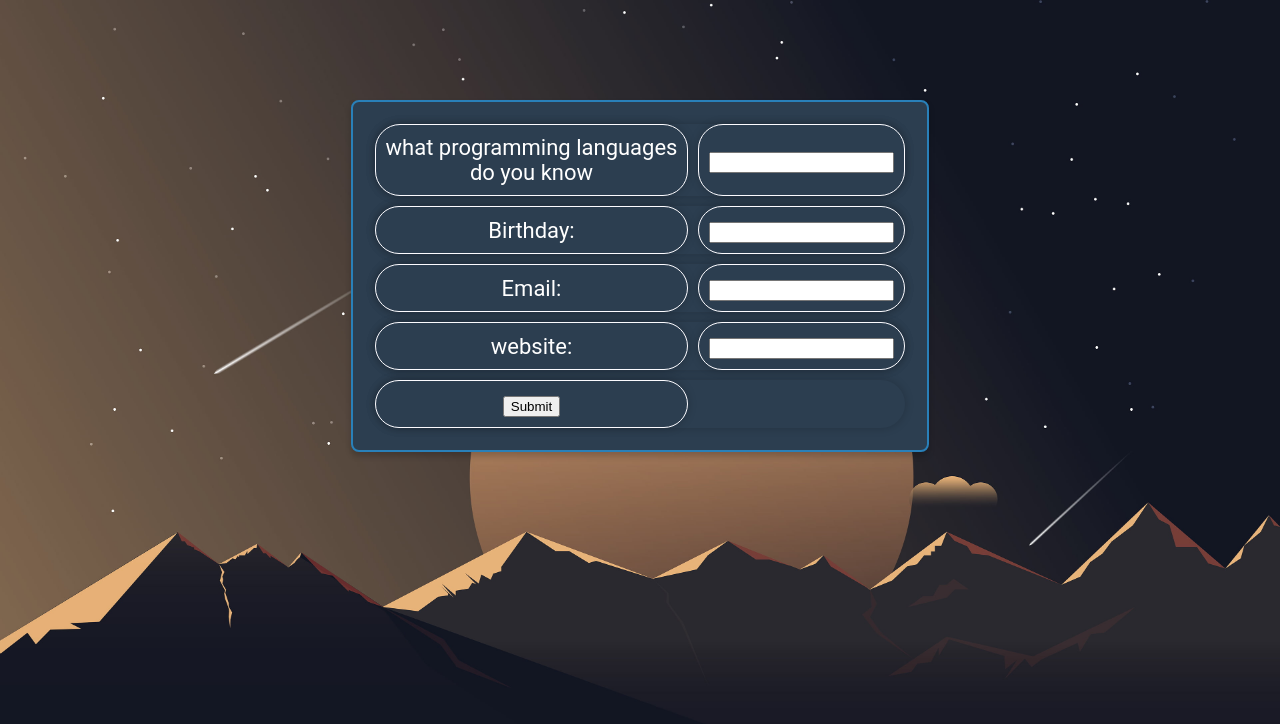
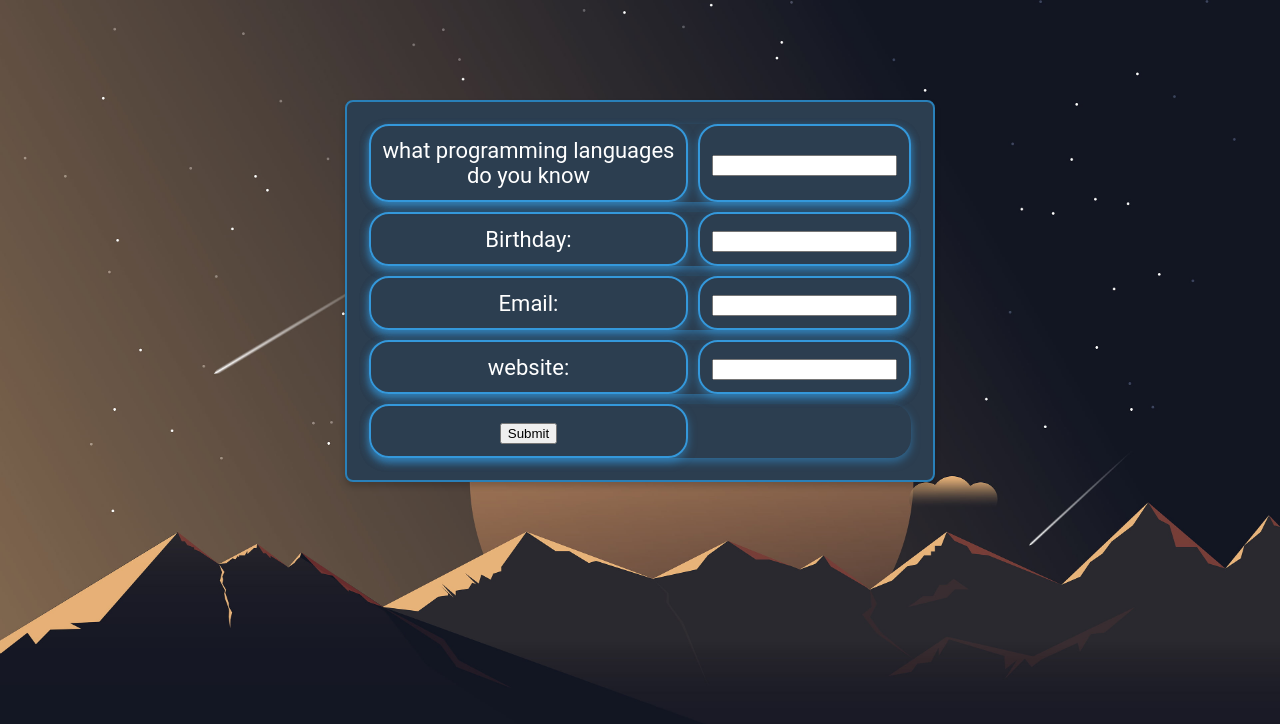
Before and after one commit to yhyimm/activity8, a plain HTML site: page index.html in a window 1280 px wide. Drawn offline with nearby package versions, Linux system fonts and the light colour scheme.

Commit message:
Update Activity8.css

```diff
--- a/Activity8.css
+++ b/Activity8.css
@@ -24,9 +24,8 @@ table {
 }
 
 td, tr {
-    padding: 10px;
-    border: 1px solid #fcfbff;
-    border-radius: 25px;
-    box-shadow: 0 0 10px 0px rgba(0, 0, 0, 0.2);
-
+    padding: 12px;
+    border: 2px solid #3498db;
+    border-radius: 20px;
+    box-shadow: 0 4px 8px rgba(52, 152, 219, 0.5);
 }
```
